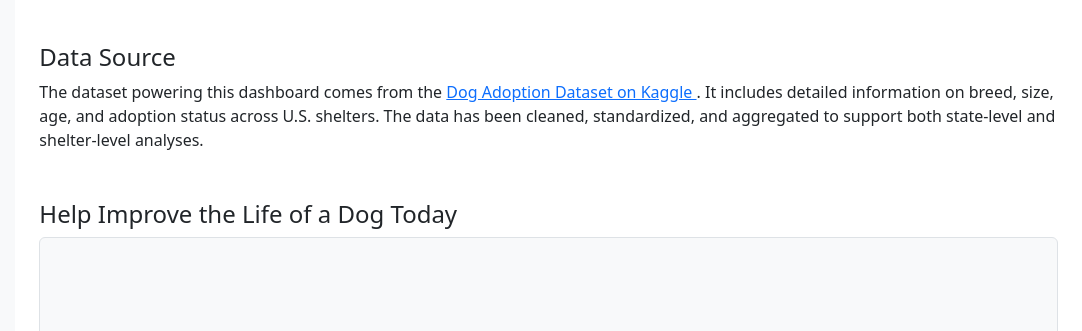
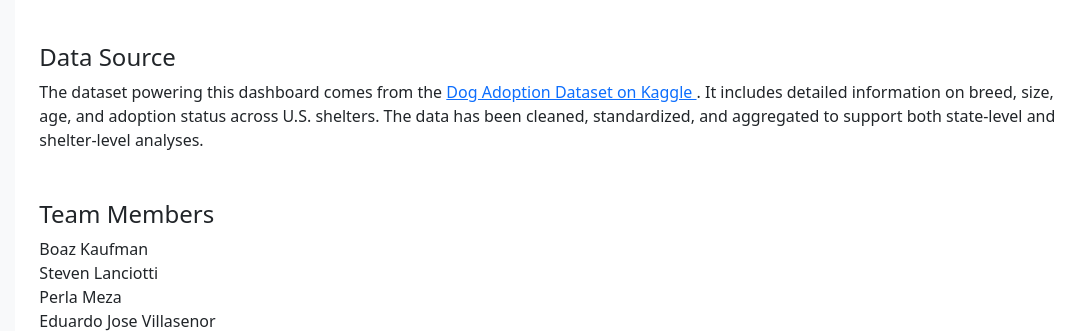
Before and after one commit to LanciottiSteven/w209_finalproject, a Flask app: page / in a window 1280 px wide. Shown: the part 363-694 px from the top of the page, without its empty margins (198-1280 px from the left). Run offline with Flask 3, Linux system fonts and the light colour scheme; parts of the project's set-up code (start-up, migrations or seed data) failed here and were passed over.

Commit message:
Add our names to the home page

```diff
--- a/dashboard/templates/index.html
+++ b/dashboard/templates/index.html
@@ -183,6 +183,16 @@
     </p>
   </section>
 
+  <section class="mb-5 text-left">
+    <h4>Team Members</h4>
+    <p>
+      Boaz Kaufman<br />
+      Steven Lanciotti<br />
+      Perla Meza<br />
+      Eduardo Jose Villasenor<br />
+    </p>
+  </section>
+
   <!-- Visualization / Graphic Section -->
   <section class="mb-5 text-left">
     <h4>Help Improve the Life of a Dog Today</h4>
```
